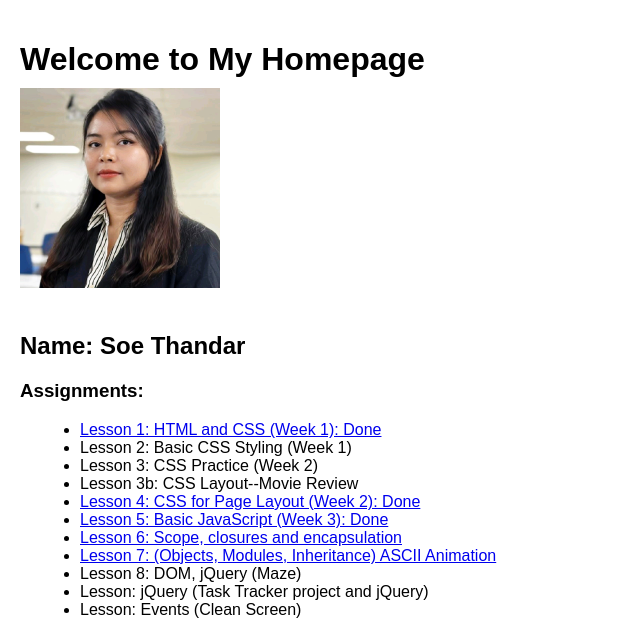
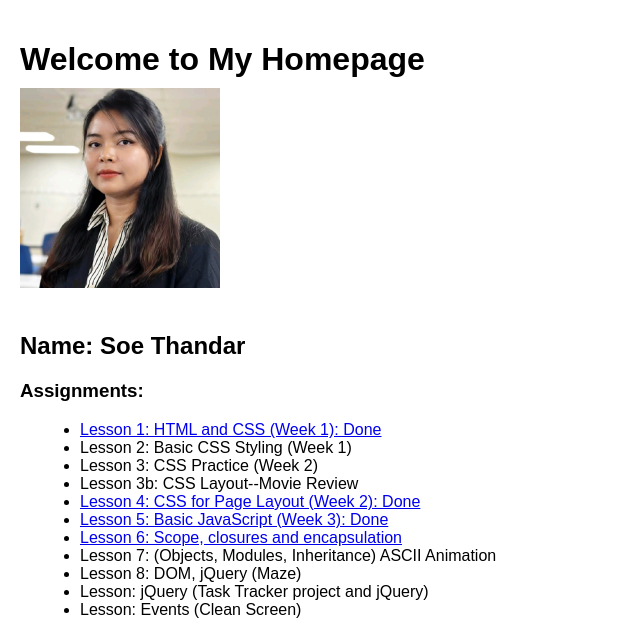
Before and after one commit to soethandar90/soethandar90.github.io, a plain HTML site: page index.html in a window 1280 px wide. Shown: the top 632 px of the page, without its empty margins (0-640 px from the left). Drawn offline with Linux system fonts and the light colour scheme; grey boxes are pictures that could not be loaded.

Commit message:
Fix lesson 7 files to lesson 6

```diff
--- a/index.html
+++ b/index.html
@@ -37,7 +37,7 @@
 	<li><a href="lesson4/l4.html">Lesson 4: CSS for Page Layout (Week 2): Done</a></li>
 	<li><a href="lesson5/l5.html">Lesson 5: Basic JavaScript (Week 3): Done</a></li>
 	<li><a href="lesson6/l6.html">Lesson 6: Scope, closures and encapsulation</a></li>
-	<li><a href="lesson7/l7.html">Lesson 7: (Objects, Modules, Inheritance) ASCII Animation</a></li>
+	<li>Lesson 7: (Objects, Modules, Inheritance) ASCII Animation</a></li>
 	<li>Lesson 8: DOM, jQuery (Maze)</li>
 	<li>Lesson: jQuery (Task Tracker project and jQuery)</li>
 	<li>Lesson: Events (Clean Screen)</li>
```
Also changed, not shown: Lesson6/l6.html (renamed from Lesson7/l7.html, +1 -1 lines), Lesson6/ex1.html (renamed from Lesson7/ex1.html), Lesson6/ex2.html (renamed from Lesson7/ex2.html), Lesson6/ex3.html (renamed from Lesson7/ex3.html), Lesson6/ex4.html (renamed from Lesson7/ex4.html).
